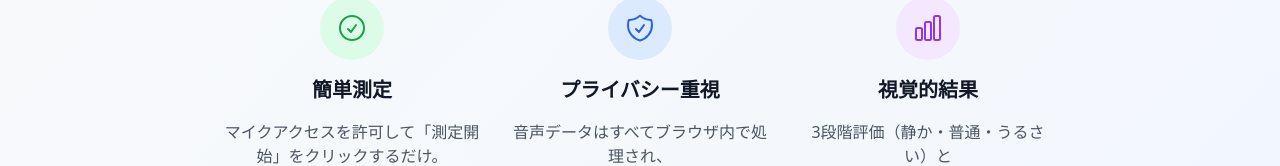
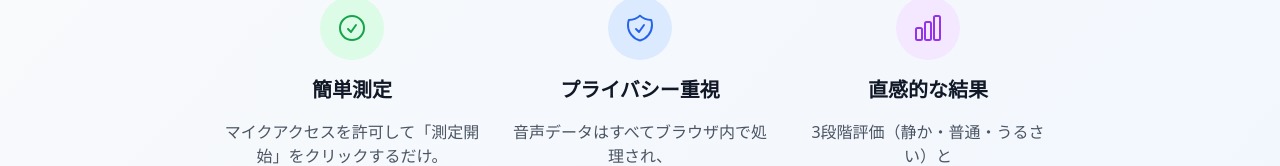
Before and after one commit to setodeve/shizuka-type, a Nuxt app: page / in a window 1280 px wide. Shown: the part 373-539 px from the top of the page. Built offline with nearby package versions, Linux system fonts and the light colour scheme.

Commit message:
update: change heading text

```diff
--- a/pages/index.vue
+++ b/pages/index.vue
@@ -83,7 +83,7 @@ definePageMeta({
         <div class="w-16 h-16 bg-purple-100 rounded-full flex items-center justify-center mx-auto">
           <ChartBarIcon class="w-8 h-8 text-purple-600" />
         </div>
-        <h3 class="text-xl font-semibold text-gray-900">視覚的結果</h3>
+        <h3 class="text-xl font-semibold text-gray-900">直感的な結果</h3>
         <p class="text-gray-600">
           3段階評価（静か・普通・うるさい）と<br>
           音量推移グラフで結果を分かりやすく表示。
```
